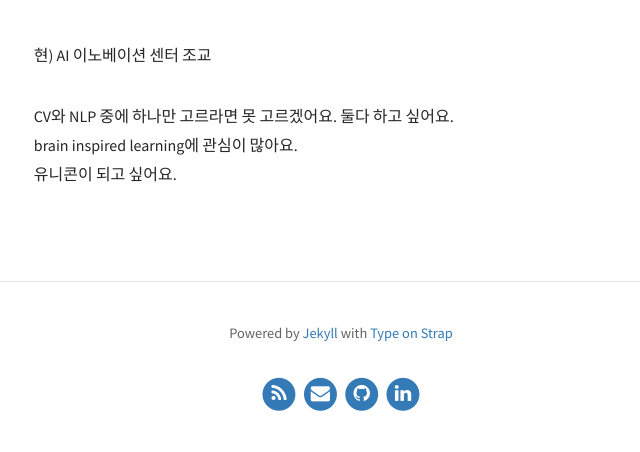
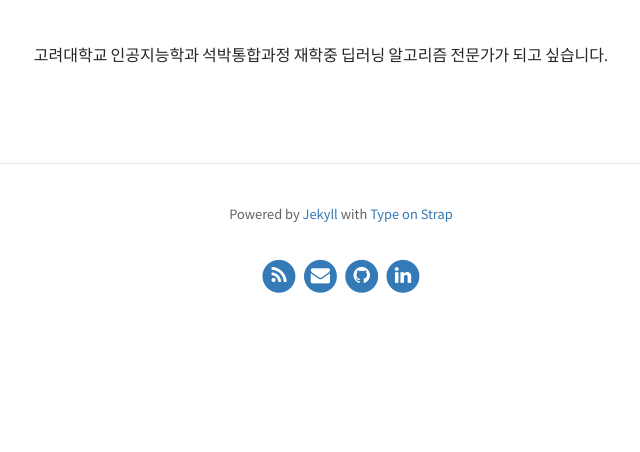
Before and after one commit to realblack0/jinhyo_ai_blog, a Jekyll site: the page built from pages/about.md, in a window 1280 px wide. Shown: the part 789-1241 px from the top of the page, without its empty margins (299-939 px from the left). Built offline with Jekyll 4.4.1, drawn with Linux system fonts in a browser that asks for light colours; after the commit the page ends 1123 px from its top, so only the background shows below that.

Commit message:
Update about.md

```diff
--- a/pages/about.md
+++ b/pages/about.md
@@ -7,8 +7,5 @@ feature-img: "assets/img/pexels/circuit.jpeg"
 
 ![img](https://avatars2.githubusercontent.com/u/50395556?s=460&u=d28330a00da5a634499af9eb3441768d92e3bbdb&v=4)
 
-현) AI 이노베이션 센터 조교
-
-CV와 NLP 중에 하나만 고르라면 못 고르겠어요. 둘다 하고 싶어요.
-brain inspired learning에 관심이 많아요.
-유니콘이 되고 싶어요.
+고려대학교 인공지능학과 석박통합과정 재학중
+딥러닝 알고리즘 전문가가 되고 싶습니다.
```
